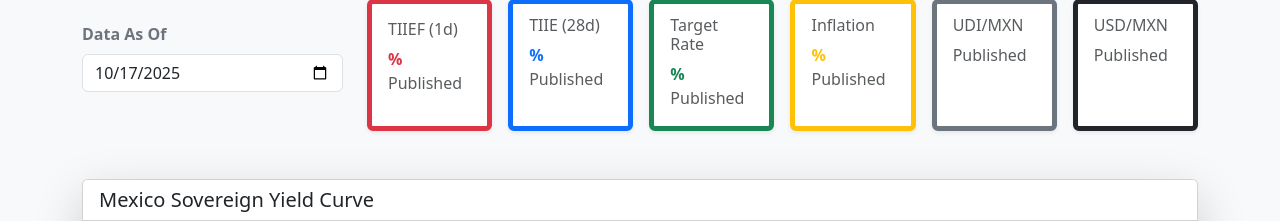
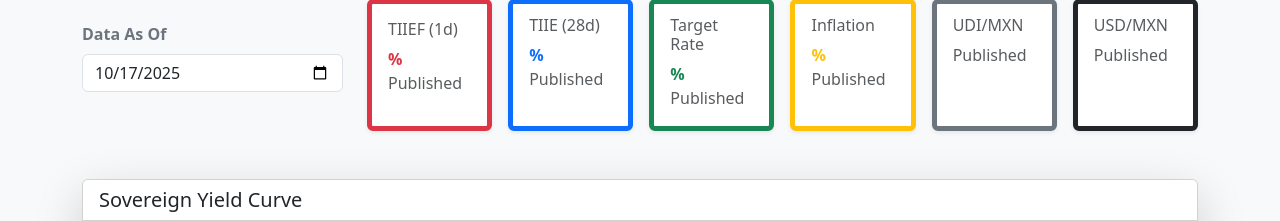
Before and after one commit to mrodrigue3425/FinanceWebsite, a Flask app: template templates/dashboard.html in a window 1280 px wide. Shown: the part 153-374 px from the top of the page. Run offline with Flask 3, Linux system fonts and the light colour scheme; the template is opened without the code that fills it, so the values that code supplies are empty.

Commit message:
nit: change chart title

```diff
--- a/templates/dashboard.html
+++ b/templates/dashboard.html
@@ -111,7 +111,7 @@
         <div class="col-lg-12">
             <div class="card shadow-lg h-100">
                 <div class="card-header bg-white">
-                    <h5 class="mb-0">Mexico Sovereign Yield Curve</h5>
+                    <h5 class="mb-0">Sovereign Yield Curve</h5>
                 </div>
                 <div class="card-body chart-lg-height">
                     <canvas id="yieldCurveChart"></canvas>
```
